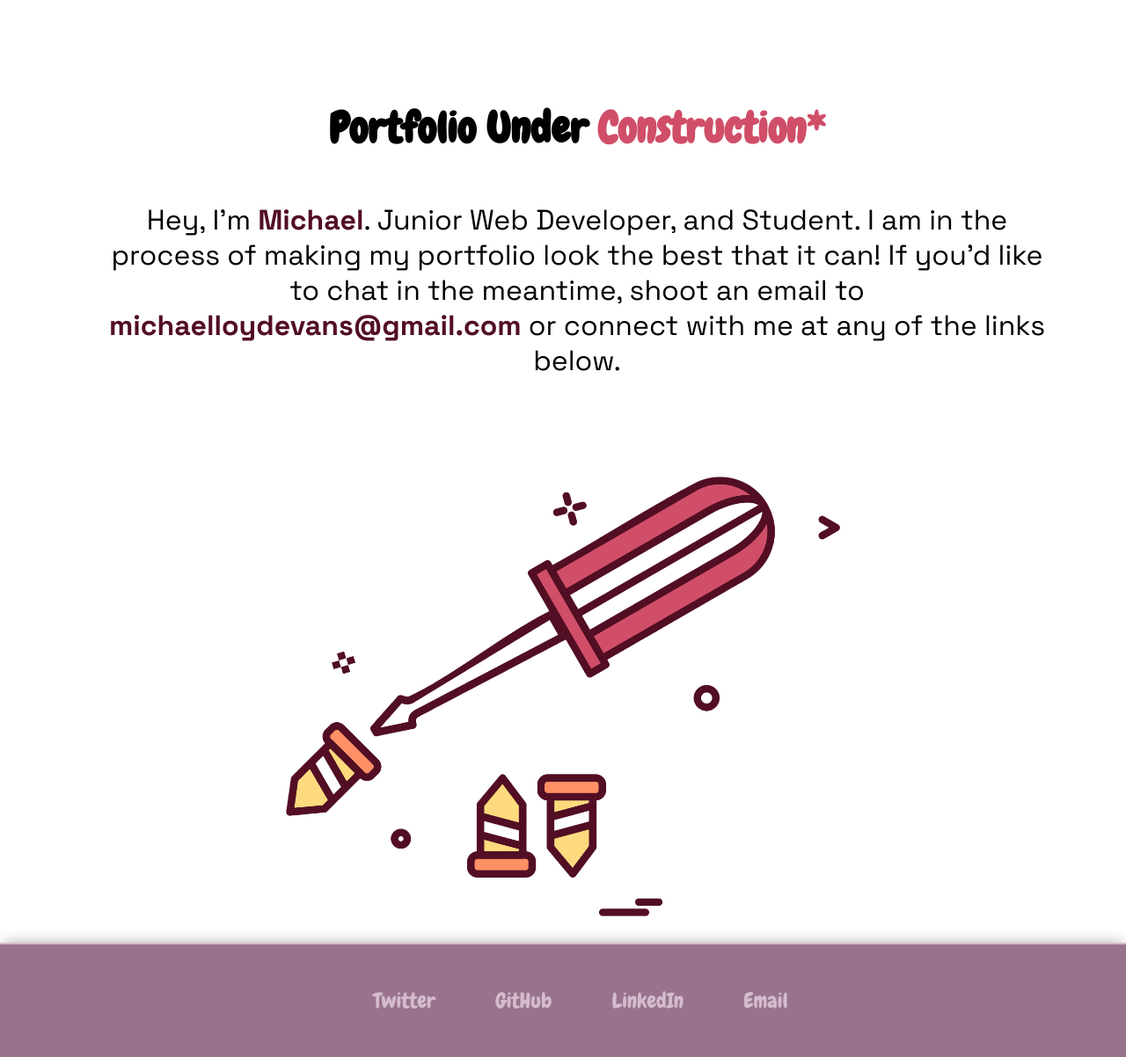
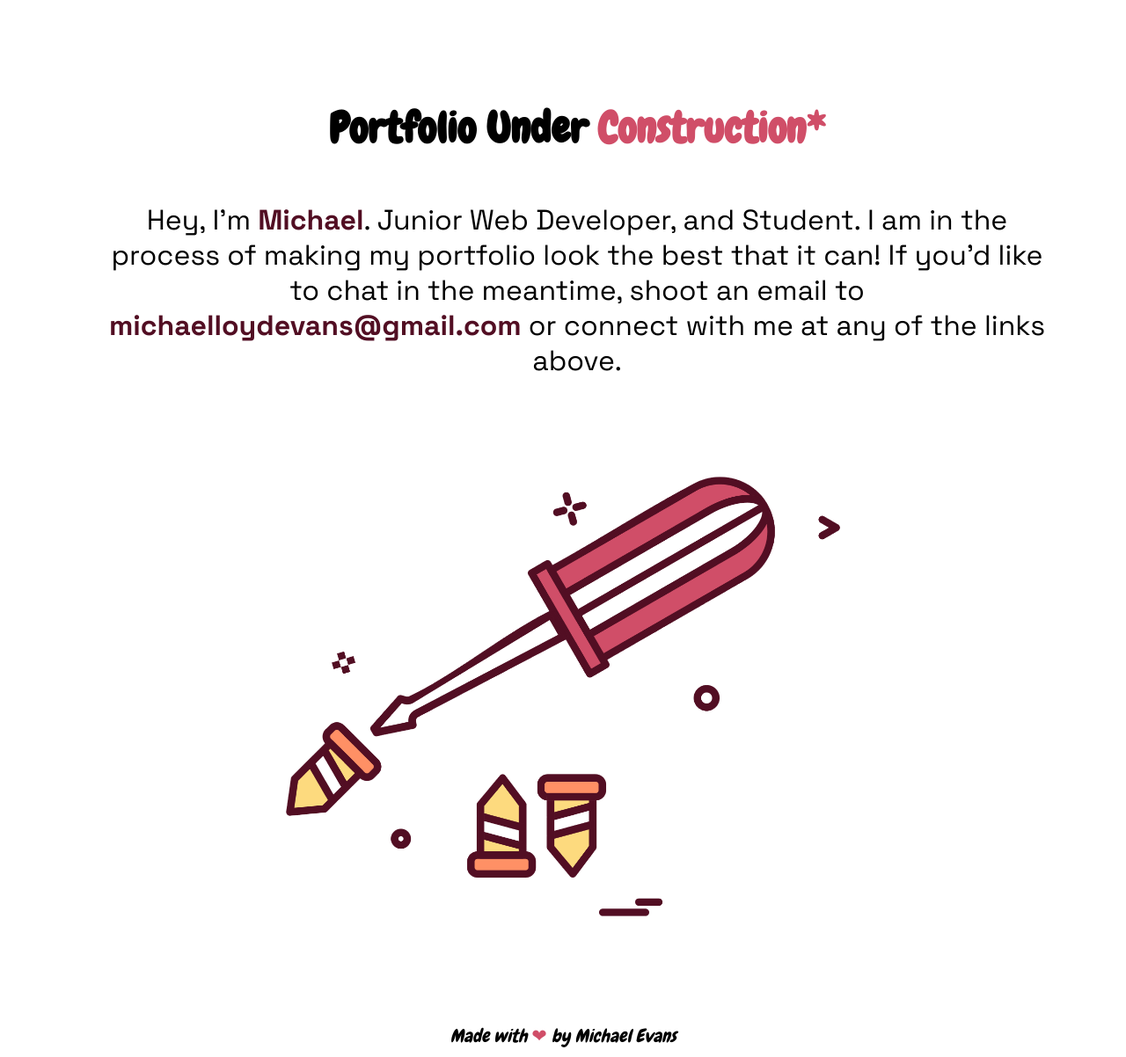
Before and after one commit to mevanstech/portfolio, a plain HTML site: page index.html in a window 1280 px wide. Shown: the part 121-1323 px from the top of the page at 88% size. Drawn offline with Linux system fonts and the light colour scheme.

Commit message:
Add files via upload

```diff
--- a/index.html
+++ b/index.html
@@ -15,26 +15,6 @@
   <body>
     <div class="wrapper">
       <header class="header">
-        <span>M / E</span>
-      </header>
-      <div class="main">
-        <div class="text">
-          <h1>
-            Portfolio Under <span style="color: #d04e68">Construction*</span>
-          </h1>
-          <p>
-            Hey, I'm <b>Michael</b>. Junior Web Developer, and Student. I am in
-            the process of making my portfolio look the best that it can! If
-            you'd like to chat in the meantime, shoot an email to
-            <b>michaelloydevans@gmail.com</b> or connect with me at any of the
-            links below.
-          </p>
-        </div>
-        <div class="image">
-          <img src="tools.png" alt="screwdriver" height="500px" />
-        </div>
-      </div>
-      <footer>
         <ul>
           <li>
             <a href="https://twitter.com/mevansdev" target="blank">Twitter</a>
@@ -55,7 +35,27 @@
             >
           </li>
         </ul>
-      </footer>
+      </header>
+      <div class="main">
+        <div class="text">
+          <h1>
+            Portfolio Under <span style="color: #d04e68">Construction*</span>
+          </h1>
+          <p>
+            Hey, I'm <b>Michael</b>. Junior Web Developer, and Student. I am in
+            the process of making my portfolio look the best that it can! If
+            you'd like to chat in the meantime, shoot an email to
+            <b>michaelloydevans@gmail.com</b> or connect with me at any of the
+            links above.
+          </p>
+        </div>
+        <div class="image">
+          <img src="tools.png" alt="screwdriver" height="500px" />
+        </div>
+      </div>
+      <span id="footer"
+        >Made with <b style="color: #d04e68">&#10084;</b> by Michael Evans</span
+      >
     </div>
   </body>
 </html>
--- a/styles.css
+++ b/styles.css
@@ -4,6 +4,9 @@ body {
   position: relative;
   margin: 0;
   padding: 0;
+  animation: fadeInAnimation ease 1s;
+  animation-iteration-count: 1;
+  animation-fill-mode: forwards;
 }
 
 header {
@@ -19,13 +22,15 @@ header {
   height: 60px;
   -webkit-box-shadow: 0px 5px 14px -4px #b9b9b9;
   box-shadow: 0px 5px 14px -4px #b9b9b9;
-  display: grid;
+  min-width: 661px;
+  display: flex;
   align-items: center;
-  min-width: 661px;
+  justify-content: center;
 }
 
-header span {
-  margin-left: 20px;
+header ul li {
+  display: inline;
+  padding: 0 40px;
 }
 
 .text h1 {
@@ -44,8 +49,7 @@ header span {
   grid-template-columns: 1fr 1fr;
   justify-items: center;
   align-items: center;
-  padding-bottom: 10rem;
-  padding-top: 4rem;
+  padding-top: 8rem;
 }
 
 .text {
@@ -58,28 +62,8 @@ header span {
   color: #520e23;
 }
 
-footer {
-  background-color: #99738e;
-  position: absolute;
-  bottom: 0;
-  width: 100%;
-  height: 8rem;
-  display: grid;
-  align-items: center;
-  justify-content: center;
-  border-top: solid 2px #d4bbcd;
-  -webkit-box-shadow: 0px -5px 14px -4px #b9b9b9;
-  box-shadow: 0px -5px 14px -4px #b9b9b9;
-  min-width: 661px;
-}
-
-footer ul li {
-  display: inline;
-  padding: 2rem;
-}
-
 a {
-  color: #d4bbcd;
+  color: #fff;
   text-decoration: none;
   font-family: "Chewy", cursive;
   font-size: 1.5rem;
@@ -99,3 +83,24 @@ a {
     padding-top: 4rem;
   }
 }
+
+@keyframes fadeInAnimation {
+  0% {
+    opacity: 0;
+  }
+
+  100% {
+    opacity: 1;
+  }
+}
+
+#footer {
+  position: absolute;
+  left: 50%;
+  transform: translate(-50%, 0);
+  bottom: 0;
+  font-family: "Chewy", cursive;
+  padding: 10px;
+  font-size: 1.3rem;
+  font-style: italic;
+}
```
